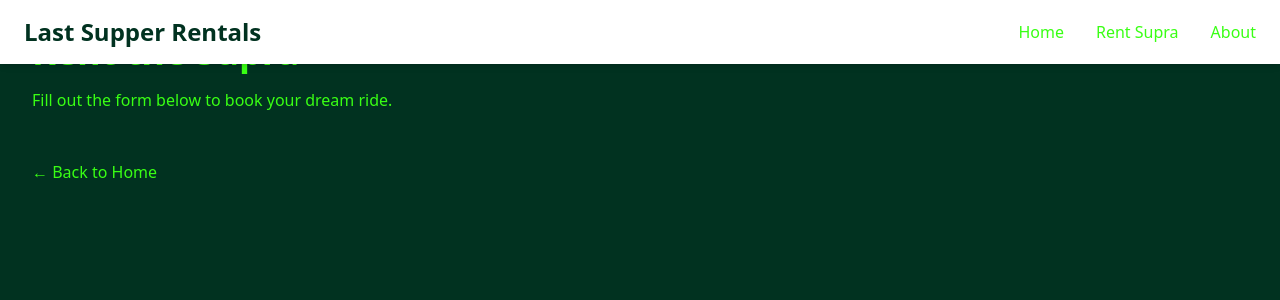
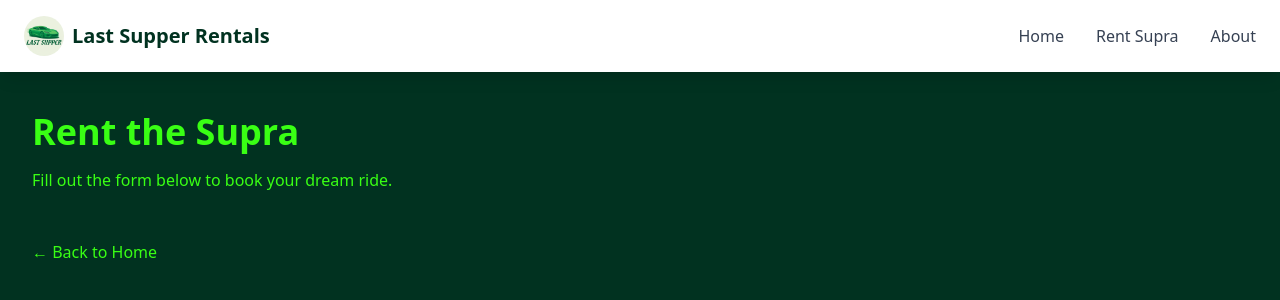
Before and after one commit to t-houssian/last-supper-rentals, a Next.js app: page /rent in a window 1280 px wide. Shown: the top 300 px of the page. Built offline with nearby package versions, Linux system fonts and the light colour scheme.

Commit message:
update styles and layout

```diff
--- a/components/Hero.tsx
+++ b/components/Hero.tsx
@@ -3,7 +3,7 @@ import Link from "next/link";
 export default function Hero() {
   return (
     <section
-      className="relative bg-cover bg-center h-screen"
+      className="relative bg-cover bg-center h-[80vh]"
       style={{ backgroundImage: "url('/hero-bg.jpg')" }}
     >
       <div className="absolute inset-0 bg-dark-green/75"></div>
--- a/components/Layout.tsx
+++ b/components/Layout.tsx
@@ -14,7 +14,7 @@ const Layout: React.FC<LayoutProps> = ({ children }) => (
       <title>Last Supper Rentals</title>
     </Head>
     <Navbar />
-    <div className="min-h-screen bg-dark-green text-neon-green">
+    <div className="pt-20 min-h-screen bg-dark-green text-neon-green">
       {children}
     </div>
   </>
--- a/components/Navbar.tsx
+++ b/components/Navbar.tsx
@@ -1,35 +1,105 @@
 import { useState } from "react";
 import Link from "next/link";
+import Image from "next/image";
 import { MenuIcon, XIcon } from "@heroicons/react/outline";
 
 export default function Navbar() {
   const [open, setOpen] = useState(false);
+
   return (
-    <header className="fixed w-full bg-white shadow-md z-50">
-      <div className="max-w-7xl mx-auto px-6 py-4 flex items-center justify-between">
-        <Link href="/" className="text-2xl font-extrabold text-dark-green">
-          Last Supper Rentals
+    <header className="fixed inset-x-0 top-0 z-50 bg-white shadow-lg">
+      <div className="mx-auto max-w-7xl px-6 py-4 flex items-center justify-between">
+        {/* Logo + Brand */}
+        <Link href="/" className="flex items-center space-x-2">
+          <Image
+            src="/logo.png"
+            alt="Last Supper Rentals"
+            width={40}
+            height={40}
+            className="rounded-full"
+          />
+          <span className="text-xl font-extrabold text-dark-green">
+            Last Supper Rentals
+          </span>
         </Link>
-        <nav className="hidden md:flex space-x-8">
-          <Link href="/" className="hover:text-neon-green">Home</Link>
-          <Link href="/rent" className="hover:text-neon-green">Rent Supra</Link>
-          <Link href="/about" className="hover:text-neon-green">About</Link>
+
+        {/* Desktop Menu */}
+        <nav className="hidden md:flex space-x-8 text-gray-700">
+          <Link href="/" className="hover:text-neon-green transition">
+            Home
+          </Link>
+          <Link href="/rent" className="hover:text-neon-green transition">
+            Rent Supra
+          </Link>
+          <Link href="/about" className="hover:text-neon-green transition">
+            About
+          </Link>
         </nav>
+
+        {/* Mobile Hamburger */}
         <button
-          className="md:hidden p-2 focus:outline-none"
+          className="md:hidden p-2 rounded-md focus:outline-none focus:ring-2 focus:ring-offset-2 focus:ring-neon-green"
           onClick={() => setOpen(!open)}
           aria-label="Toggle menu"
         >
-          {open ? <XIcon className="w-6 h-6 text-gray-800" /> : <MenuIcon className="w-6 h-6 text-gray-800" />}
+          {open ? (
+            <XIcon className="h-6 w-6 text-gray-800" />
+          ) : (
+            <MenuIcon className="h-6 w-6 text-gray-800" />
+          )}
         </button>
       </div>
+
+      {/* Mobile Slide-In Panel */}
+      <div
+        className={`fixed inset-y-0 right-0 z-40 w-64 transform bg-white shadow-xl transition-transform duration-300 md:hidden ${
+          open ? "translate-x-0" : "translate-x-full"
+        }`}
+      >
+        <div className="px-6 py-4 flex items-center justify-between">
+          <span className="text-lg font-bold text-dark-green">
+            Menu
+          </span>
+          <button
+            className="p-1 focus:outline-none"
+            onClick={() => setOpen(false)}
+            aria-label="Close menu"
+          >
+            <XIcon className="h-5 w-5 text-gray-600" />
+          </button>
+        </div>
+        <nav className="mt-2 flex flex-col space-y-1 px-4">
+          <Link
+            href="/"
+            className="block px-4 py-2 rounded hover:bg-gray-100 transition"
+            onClick={() => setOpen(false)}
+          >
+            Home
+          </Link>
+          <Link
+            href="/rent"
+            className="block px-4 py-2 rounded hover:bg-gray-100 transition"
+            onClick={() => setOpen(false)}
+          >
+            Rent Supra
+          </Link>
+          <Link
+            href="/about"
+            className="block px-4 py-2 rounded hover:bg-gray-100 transition"
+            onClick={() => setOpen(false)}
+          >
+            About
+          </Link>
+        </nav>
+      </div>
+
+      {/* Overlay behind slide-in (for click-to-close) */}
       {open && (
-        <div className="md:hidden bg-white border-t">
-          <Link href="/" className="block px-6 py-3 hover:bg-gray-100">Home</Link>
-          <Link href="/rent" className="block px-6 py-3 hover:bg-gray-100">Rent Supra</Link>
-          <Link href="/about" className="block px-6 py-3 hover:bg-gray-100">About</Link>
-        </div>
+        <div
+          className="fixed inset-0 bg-black/25 z-30"
+          onClick={() => setOpen(false)}
+        />
       )}
     </header>
-);
+  );
 }
--- a/pages/index.tsx
+++ b/pages/index.tsx
@@ -14,7 +14,7 @@ const Home: NextPage = () => (
       />
     </Head>
     <Hero />
-    <main className="flex flex-col items-center justify-center min-h-screen px-4">
+    <main className="max-w-7xl mx-auto px-6 py-16 grid gap-8 sm:grid-cols-2 lg:grid-cols-3">
       <h1 className="text-5xl font-bold mb-6 text-center">
         Welcome to Last Supper Rentals
       </h1>
```
